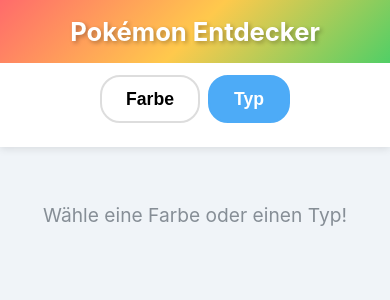
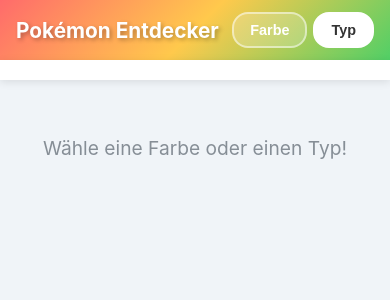
Before and after one commit to Koschi7/pokemon-farbsortierer, a FastAPI app: template app/templates/index.html in a window 390 px wide. Shown: the top 300 px of the page. Run offline with FastAPI, Linux system fonts and the light colour scheme; the template is opened without the code that fills it, so the values that code supplies are empty.

Commit message:
Compact mobile layout: sticky header + horizontal scroll type icons
- Merge mode toggle into header (title left, Farbe/Typ right)
- Type buttons: icon-only circles in horizontal scroll row
- Sticky wrapper keeps header + filter bar pinned together
- No more wrapping grid of buttons eating the screen

Co-Authored-By: Claude Opus 4.6 <noreply@anthropic.com>

```diff
--- a/app/static/css/style.css
+++ b/app/static/css/style.css
@@ -15,77 +15,88 @@ body {
     user-select: none;
 }
 
-/* Header */
-.header {
-    background: linear-gradient(135deg, #ff6b6b, #ffc94c, #51cf66);
-    padding: 16px;
-    text-align: center;
+/* Sticky wrapper */
+.sticky-top {
     position: sticky;
     top: 0;
     z-index: 100;
 }
 
+/* Header */
+.header {
+    background: linear-gradient(135deg, #ff6b6b, #ffc94c, #51cf66);
+    padding: 12px 16px;
+    display: flex;
+    align-items: center;
+    justify-content: space-between;
+}
+
 .logo {
-    font-size: 1.6rem;
+    font-size: 1.3rem;
     color: #fff;
     text-shadow: 2px 2px 4px rgba(0,0,0,0.3);
     cursor: default;
 }
 
-/* Filter Navigation */
-.filter-nav {
-    padding: 12px;
-    background: #fff;
-    box-shadow: 0 2px 8px rgba(0,0,0,0.1);
-    position: sticky;
-    top: 60px;
-    z-index: 99;
-}
-
 .mode-toggle {
     display: flex;
-    justify-content: center;
-    gap: 8px;
-    margin-bottom: 12px;
+    gap: 6px;
+    flex-shrink: 0;
 }
 
 .mode-btn {
-    padding: 10px 24px;
-    border: 2px solid #ddd;
-    border-radius: 20px;
-    background: #fff;
-    font-size: 1.1rem;
+    padding: 6px 16px;
+    border: 2px solid rgba(255,255,255,0.5);
+    border-radius: 16px;
+    background: rgba(255,255,255,0.2);
+    color: #fff;
+    font-size: 0.9rem;
     font-weight: 600;
     cursor: pointer;
     transition: all 0.2s;
-    min-height: 48px;
+    min-height: 36px;
 }
 
 .mode-btn.active {
-    background: #4dabf7;
-    color: #fff;
-    border-color: #4dabf7;
+    background: #fff;
+    color: #333;
+    border-color: #fff;
 }
 
-.filter-buttons {
+/* Filter Navigation */
+.filter-nav {
+    background: #fff;
+    box-shadow: 0 2px 8px rgba(0,0,0,0.1);
+}
+
+.filter-scroll {
     display: flex;
-    flex-wrap: wrap;
     gap: 8px;
-    justify-content: center;
+    padding: 10px 12px;
+    overflow-x: auto;
+    flex-wrap: nowrap;
+    -webkit-overflow-scrolling: touch;
+    scrollbar-width: none;
+}
+
+.filter-scroll::-webkit-scrollbar {
+    display: none;
 }
 
 .filter-btn {
-    padding: 10px 18px;
+    padding: 8px 16px;
     border: none;
     border-radius: 16px;
-    font-size: 1rem;
+    font-size: 0.95rem;
     font-weight: 600;
     cursor: pointer;
-    min-height: 48px;
-    min-width: 48px;
+    min-height: 44px;
+    min-width: 44px;
+    flex-shrink: 0;
     transition: transform 0.15s, box-shadow 0.15s;
     display: inline-flex;
     align-items: center;
+    justify-content: center;
     gap: 6px;
 }
 
@@ -130,11 +141,17 @@ body {
     background: #fff;
     color: #333;
     border: 2px solid #e9ecef;
+    padding: 4px;
+    border-radius: 50%;
+    width: 44px;
+    height: 44px;
+    min-width: 44px;
+    min-height: 44px;
 }
 
 .type-btn .type-icon {
-    width: 28px;
-    height: 28px;
+    width: 30px;
+    height: 30px;
 }
 
 /* Type badges in detail view */
@@ -457,13 +474,13 @@ body {
         height: 220px;
     }
 
-    .filter-btn {
-        padding: 12px 24px;
-        font-size: 1.1rem;
+    .logo {
+        font-size: 1.6rem;
     }
 
-    .logo {
-        font-size: 2rem;
+    .filter-scroll {
+        justify-content: center;
+        flex-wrap: wrap;
     }
 }
 
--- a/app/templates/index.html
+++ b/app/templates/index.html
@@ -2,17 +2,17 @@
 {% from "partials/type_icons.html" import type_icon %}
 
 {% block content %}
+<div class="sticky-top">
     <header class="header">
         <h1 class="logo" id="app-logo">Pokémon Entdecker</h1>
-</header>
-
-<nav class="filter-nav">
         <div class="mode-toggle">
             <button class="mode-btn" data-mode="color" onclick="switchMode('color')">Farbe</button>
             <button class="mode-btn active" data-mode="type" onclick="switchMode('type')">Typ</button>
         </div>
+    </header>
 
-    <div class="filter-buttons hidden" id="color-filters">
+    <nav class="filter-nav">
+    <div class="filter-scroll hidden" id="color-filters">
         {% for key, label in colors.items() %}
         <button
             class="filter-btn color-btn color-{{ key }}"
@@ -26,7 +26,7 @@
         {% endfor %}
     </div>
 
-    <div class="filter-buttons" id="type-filters">
+    <div class="filter-scroll" id="type-filters">
         {% for key, label in types.items() %}
         <button
             class="filter-btn type-btn type-{{ key }}"
@@ -35,12 +35,12 @@
             hx-swap="innerHTML"
             onclick="setActive(this)"
         >
-            {{ type_icon(key, "20") }}
-            <span>{{ label }}</span>
+            {{ type_icon(key, "32") }}
         </button>
         {% endfor %}
     </div>
 </nav>
+</div>
 
 <main>
     <div id="pokemon-grid" class="pokemon-grid">
```
Lines whose indentation alone changed are shown as unchanged.
